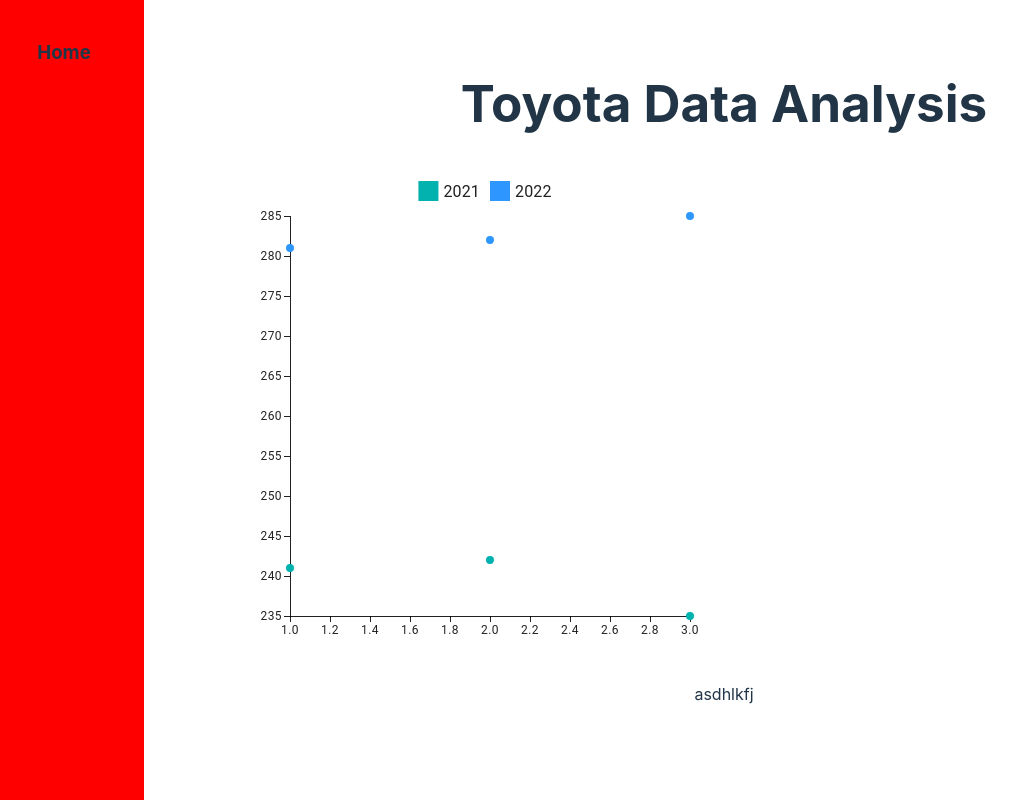
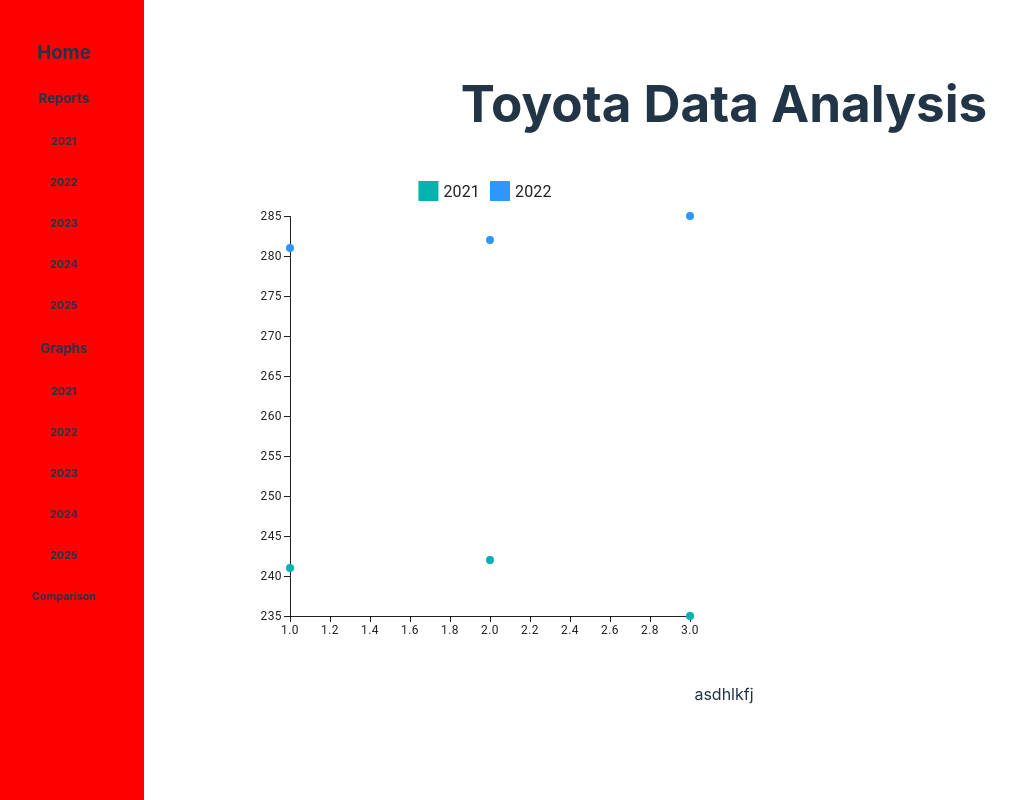
Before and after one commit to ymmot239/HackUTD-RippleEffect, a React (Vite) app: page / in a window 1280 px wide. Shown: the whole page, without its empty margins (16-1033 px from the left). Built offline with nearby package versions, Linux system fonts and the light colour scheme.

Commit message:
Side bar options
Add the names of the buttons for the sidebars

```diff
--- a/src/widgets/Sidebar.tsx
+++ b/src/widgets/Sidebar.tsx
@@ -4,5 +4,21 @@
 
     return <div className="sidebar">
             <h3>Home</h3>
+
+            <h5>Reports</h5>
+            <h6>2021</h6>
+            <h6>2022</h6>
+            <h6>2023</h6>
+            <h6>2024</h6>
+            <h6>2025</h6>
+
+            <h5>Graphs</h5>
+            <h6>2021</h6>
+            <h6>2022</h6>
+            <h6>2023</h6>
+            <h6>2024</h6>
+            <h6>2025</h6>
+            <h6>Comparison</h6>
+
         </div>
 }
```
